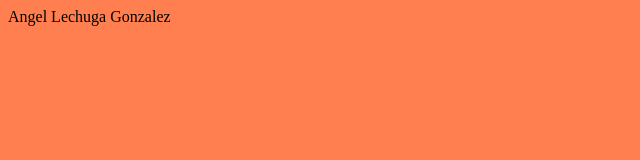
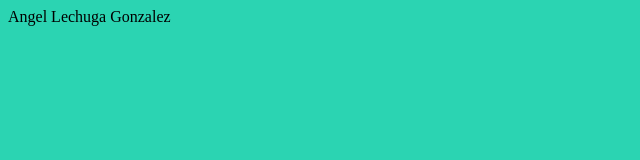
Before and after one commit to caballo-viejo/caballo-viejo.github.io, a plain HTML site: page index.html in a window 1280 px wide. Shown: the whole page, without its empty margins (0-640 px from the left). Drawn offline with Linux system fonts and the light colour scheme.

Commit message:
color change

```diff
--- a/styles.css
+++ b/styles.css
@@ -1 +1 @@
-body {background-color: coral;}
+body {background-color: #2BD4B2;}
```
Also changed, not shown: 1 other file.
